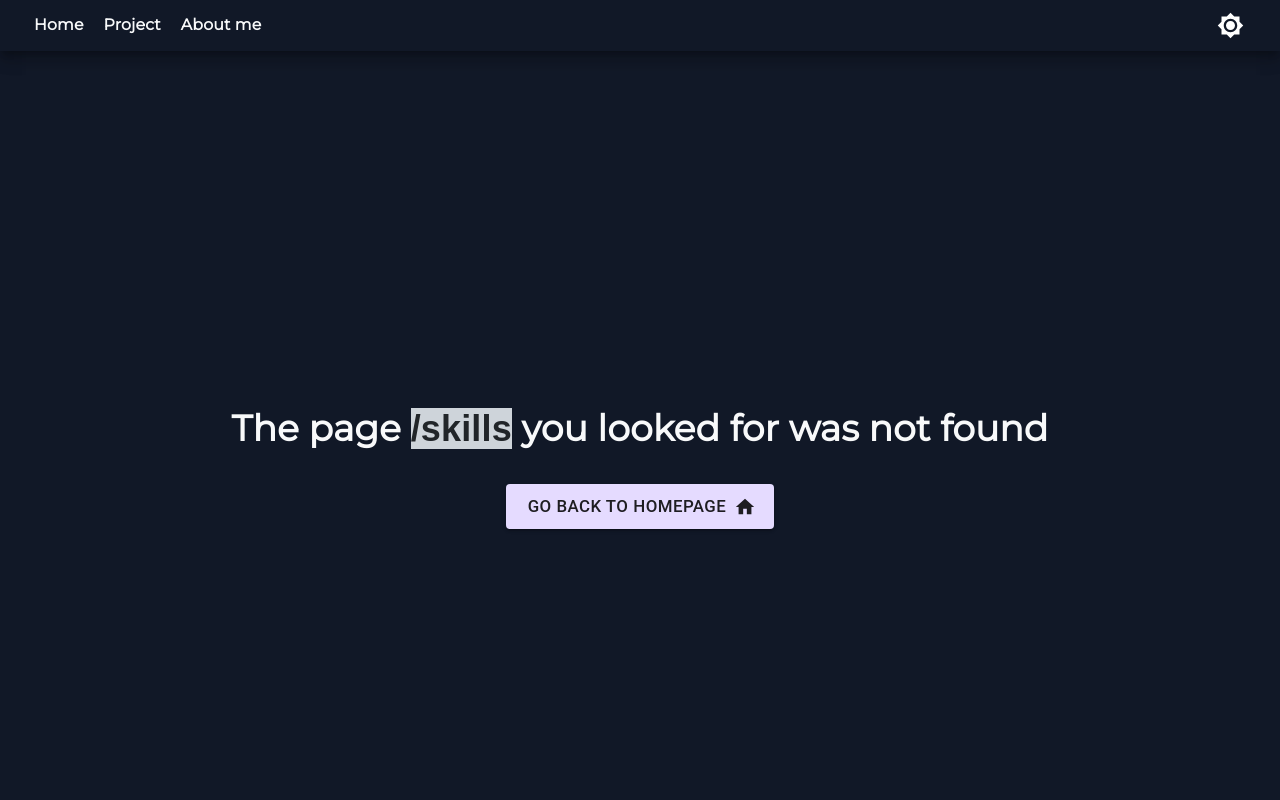
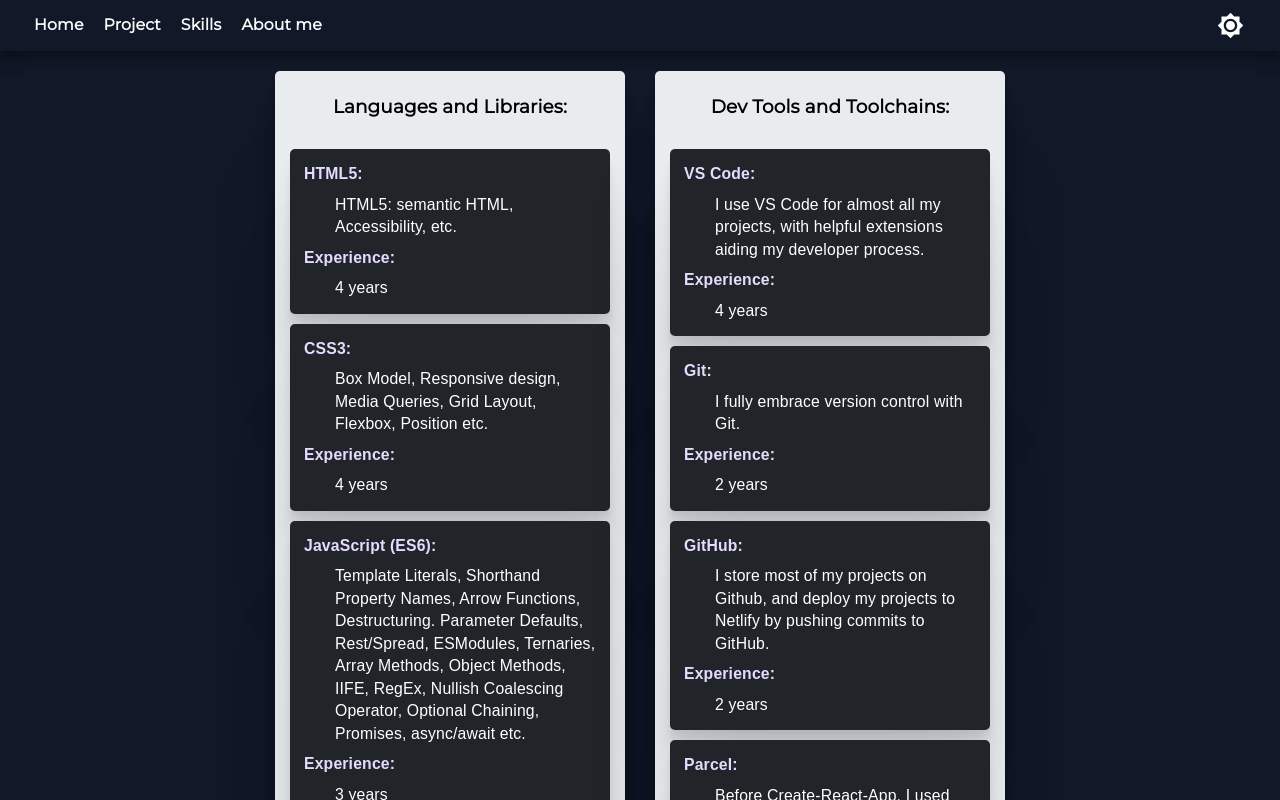
Before and after one commit to YutaMoriJP/Portfolio, a React (Create React App) app: page /skills in a window 1280 px wide. Before the commit this address had no page. Shown: the top 800 px of the page. Built offline with nearby package versions, Linux system fonts and the light colour scheme.

Commit message:
added skills page

```diff
--- a/src/App.js
+++ b/src/App.js
@@ -26,6 +26,7 @@ const CodeExamples = lazy(() => import("./Pages/CodeExamples"));
 const PlayGround = lazy(() => import("./Pages/PlayGround"));
 const ErrorPage = lazy(() => import("./Pages/404"));
 const About = lazy(() => import("./Pages/About"));
+const Skills = lazy(() => import('./Pages/Skills'))
 
 const App = () => {
   const { isDark } = useGlobalContext();
@@ -54,6 +55,9 @@ const App = () => {
                 <Route path="/about">
                   <About />
                 </Route>
+                <Route path="/skills">
+                  <Skills />
+                </Route>
                 <Route>
                   <ErrorPage />
                 </Route>
--- a/src/Components/Layout/Drawer.js
+++ b/src/Components/Layout/Drawer.js
@@ -14,6 +14,7 @@ import StyledLink from "../../StyledComponent/StyledLink";
 import HighlightIcon from "@material-ui/icons/Highlight";
 import PaletteIcon from "@material-ui/icons/Palette";
 import AccountBoxIcon from "@material-ui/icons/AccountBox";
+import BuildIcon from '@material-ui/icons/Build';
 const useStyles = makeStyles({
   list: {
     width: 250,
@@ -33,6 +34,7 @@ const navText = {
   "/code-examples": "Code Examples",
   "/playground": "Playground",
   "/about": "About me",
+  "/skills": "Skills"
 };
 
 const NavIcon = {
@@ -40,6 +42,7 @@ const NavIcon = {
   "/project": <HighlightIcon />,
   "/code-examples": <PaletteIcon />,
   "/about": <AccountBoxIcon />,
+  "/skills": <BuildIcon />
 };
 
 export default function Drawer({ open, onOpen, onClose }) {
@@ -59,7 +62,7 @@ export default function Drawer({ open, onOpen, onClose }) {
       </article>
       <Divider />
       <List>
-        {["/", "/project", "/about"].map((text, index) => (
+        {["/", "/project",  "/skills", "/about"].map((text, index) => (
           <StyledLink to={text} key={text} nopadding="true">
             <ListItem button>
               <ListItemIcon>{NavIcon[text]}</ListItemIcon>
--- a/src/Components/Layout/Navbar.js
+++ b/src/Components/Layout/Navbar.js
@@ -22,6 +22,7 @@ const Navbar = () => {
           <>
             <StyledLink to="/">Home</StyledLink>
             <StyledLink to="/project">Project</StyledLink>
+            <StyledLink to="/skills">Skills</StyledLink>
             <StyledLink to="/about">About me</StyledLink>
           </>
         )}
--- a/src/Pages/About.js
+++ b/src/Pages/About.js
@@ -4,9 +4,12 @@ import Paper from "@material-ui/core/Paper";
 import Divider from "@material-ui/core/Divider";
 import Link from "../StyledComponent/Link";
 import StyledLink from "../StyledComponent/StyledLink";
+import Helmet from "react-helmet";
 
 const About = () => {
   return (
+   <>
+   <Helmet><title>About Page</title></Helmet>
    <Container maxWidth="md">
    <Paper style={{ padding: 20, margin: 15 }}>
      <h1>About Page</h1>
@@ -78,6 +81,7 @@ const About = () => {
      </p>
    </Paper>
  </Container>
+ </>
   );
 };
 
--- a/src/Pages/Home.js
+++ b/src/Pages/Home.js
@@ -7,6 +7,7 @@ import IconButton from "@material-ui/core/IconButton";
 import Project from "./Project";
 import Text, { NormalText } from "../Components/Animation/Text";
 import { Zoom } from "react-awesome-reveal";
+import StyledLink from "../StyledComponent/StyledLink";
 
 const Notice = lazy(() => import("../Components/Notice/Notice"));
 
@@ -54,7 +55,7 @@ export const Home = () => {
             Hi, I am Yuta, a front end web developer from Japan.
           </Text>
           <NormalText variant="h6" delay={200} color="pink">
-            See my projects below, or learn more about me here.
+            See my projects below, <StyledLink nopadding to='./skills'>skills</StyledLink>, or learn more about me <StyledLink nopadding to='./about'>here.</StyledLink>
           </NormalText>
         </HomeTitle>
         <More>
--- a/src/Pages/Skills.js
+++ b/src/Pages/Skills.js
@@ -0,0 +1,273 @@
+import React from "react";
+import Container from "@material-ui/core/Container";
+import Paper from "@material-ui/core/Paper";
+import Divider from "@material-ui/core/Divider";
+import Link from "../StyledComponent/Link";
+import StyledLink from "../StyledComponent/StyledLink";
+import Helmet from "react-helmet";
+
+ import styled from "styled-components";
+import { v4 as uuidv4 } from "uuid";
+//    skills: {containerBg:'#f8f9fa', itemBG: "#212529" }
+
+const Lists = styled.article`
+  border-radius: 5px;
+  background: ${props => props.theme.skills.itemBG};
+   padding: 10px;
+  text-align: left;
+  box-shadow: 0 2.8px 2.2px rgba(0, 0, 0, 0.02),
+    0 6.7px 5.3px rgba(0, 0, 0, 0.028), 0 12.5px 10px rgba(0, 0, 0, 0.035),
+    0 22.3px 17.9px rgba(0, 0, 0, 0.042), 0 41.8px 33.4px rgba(0, 0, 0, 0.05),
+    0 100px 80px rgba(0, 0, 0, 0.07);
+  span {
+    font-weight: 900;
+  }
+  p {
+    padding: 4px;
+    margin: 0;
+    color: ${props => props.theme.skills.itemColor};
+}
+  p:first-child {
+    font-weight: 900;
+    color: ${props => props.theme.link.color};
+  }
+  p:nth-child(2) {
+    padding-left: 35px;
+  }
+  p:nth-child(3) {
+    font-weight: 600;
+    color: ${props => props.theme.link.color};
+  }
+  p:nth-child(4) {
+    padding-left: 35px;
+  }
+  margin: 0 10px;
+`;
+
+const tools = [
+  {
+    header: "VS Code",
+    language: "I use VS Code for almost all my projects, with helpful extensions aiding my developer process.",
+    experience: "4 years",
+    id: uuidv4()
+  },
+  {
+    header: "Git",
+    language: "I fully embrace version control with Git.",
+    experience: "2 years",
+    id: uuidv4()
+  },
+  {
+    header: "GitHub",
+    language: "I store most of my projects on Github, and deploy my projects to Netlify by pushing commits to GitHub.",
+    experience: "2 years",
+    id: uuidv4()
+  },
+  {
+    header: "Parcel",
+    language: "Before Create-React-App, I used Parcel to build my React apps, and still occasionally use for projects like `CSS Grid Blog Layout`.",
+    experience: "2 years",
+    id: uuidv4()
+  },
+  {
+    header: "Prettier",
+    language: "Mostly used as a VS Code Extension, but occasionally use it as a npm package.",
+    experience: "2 years",
+    id: uuidv4()
+  },
+  {
+    header: "ESLint",
+    language: "Mostly use React ESLint plugins, but also other plugins if the need arises.",
+    experience: "2 years",
+    id: uuidv4()
+  },
+  {
+    header: "Terminal",
+    language: "Comfortable with basic commands, and I have some understanding of bash scripts.",
+    experience: "2 years",
+    id: uuidv4()
+  },
+  {
+    header: "Netlify",
+    language: "All of my projects are deployed to Netlify with GitHub.",
+    experience: "2 years",
+    id: uuidv4()
+  },
+  {
+    header: "CodePen",
+    language: "Not using it much anymore, but it was a great tool when I was learning and testing HTML and CSS.",
+    experience: "4 years",
+    id: uuidv4()
+  },
+  {
+    header: "CodeSandbox",
+    language: "Completely switched over to CodeSandbox from CodePen, and used it for some of my projects. I also write a lot of my Re-Usable components in CodeSandbox.",
+    experience: "1 year",
+    id: uuidv4()
+  },
+  {
+    header: "Create React App",
+    language: "All of my React projects use Create React App, like my portfolio.",
+    experience: "2 years",
+    id: uuidv4()
+  },
+  {
+    header: "Weebly",
+    language: "My interest in websites in general started with Weebly, and that's what I used when I started with my website business.",
+    experience: "7 years",
+    id: uuidv4()
+  },
+  {
+    header: "WordPress",
+    language: "Switched to Wordpress as Weebly was too limited. Also used WordPress in my job as a performance marketer.",
+    experience: "3 years",
+    id: uuidv4()
+  },
+  {
+    header: "Figma",
+    language: "Most of my wireframing work is done on Figma.",
+    experience: "1 year",
+    id: uuidv4()
+  },
+  {
+    header: "Preview",
+    language: "Comfortable in using Mac OS's Preview application. Started using it when I ran my website business.",
+    experience: "5 years",
+    id: uuidv4()
+  }
+];
+
+const languages = [
+  {
+    header: "HTML5",
+    language: "HTML5: semantic HTML, Accessibility, etc.",
+    experience: "4 years",
+    id: uuidv4()
+  },
+  {
+    header: "CSS3",
+    language:
+      "Box Model, Responsive design, Media Queries, Grid Layout, Flexbox, Position etc.",
+    experience: "4 years",
+    id: uuidv4()
+  },
+  {
+    header: "JavaScript (ES6)",
+    language:
+      "Template Literals, Shorthand Property Names, Arrow Functions, Destructuring. Parameter Defaults, Rest/Spread, ESModules, Ternaries, Array Methods, Object Methods, IIFE, RegEx, Nullish Coalescing Operator, Optional Chaining, Promises, async/await etc.",
+    experience: "3 years",
+    id: uuidv4()
+  },
+  {
+    header: "UI Library",
+    language: " React JS - Class Components & Function Components",
+    experience: "2 years",
+    id: uuidv4()
+  },
+  {
+    header: "Testing",
+    language: "Jest and React Testing Library",
+    experience: "2 years",
+    id: uuidv4()
+  },
+  {
+    header: "UI Framework",
+    language: " Material UI and React Bootstrap",
+    experience: "2 years",
+    id: uuidv4()
+  },
+  {
+    header: "CSS in JS",
+    language: "styled-components and emotion",
+    experience: "2 years",
+    id: uuidv4()
+  },
+  {
+    header: "Routing",
+    language: "React Router",
+    experience: "1 year",
+    id: uuidv4()
+  },
+  {
+    header: "Static Site Generator",
+    language: "Gatsby",
+    experience: "6 months",
+    id: uuidv4()
+  },
+  {
+    header: "Currently Learning",
+    language:
+      "Typescipt, Node.js, and Next.js. Planned things to learn Vue.js and Electron.",
+    id: uuidv4()
+  }
+];
+
+const Language = ({ header, language, experience }) => {
+  return (
+    <Lists>
+      {header && <p>{header}:</p>}
+      {language && <p>{language}</p>}
+      {experience && (
+        <>
+          <p>Experience:</p>
+          <p>{experience}</p>
+        </>
+      )}
+    </Lists>
+  );
+};
+ //    skills: {containerBg:'#f8f9fa', itemBG: "#212529", titleColor: "white", itemColor: "black" }
+
+const SkillsContainer = styled.article`
+  h1 {
+    color: ${props => props.theme.skills.titleColor};
+  }
+  margin-top:20px;
+  padding: 5px;
+  border-radius: 5px;
+  box-shadow: 0 2.8px 2.2px rgba(0, 0, 0, 0.02),
+    0 6.7px 5.3px rgba(0, 0, 0, 0.028), 0 12.5px 10px rgba(0, 0, 0, 0.035),
+    0 22.3px 17.9px rgba(0, 0, 0, 0.042), 0 41.8px 33.4px rgba(0, 0, 0, 0.05),
+    0 100px 80px rgba(0, 0, 0, 0.07);
+  background: ${props => props.theme.skills.containerBg};
+  display: flex;
+  flex-direction: column;
+  gap: 10px;
+  width: 350px;
+`;
+
+const Skill = ({ datas, children }) => {
+  return (
+    <SkillsContainer>
+      <h1>{children}</h1>
+      {datas.map((data) => (
+        <Language key={data.id} {...data} />
+      ))}
+    </SkillsContainer>
+  );
+};
+
+const Canvas = styled.article`
+  display: flex;
+  flex-direction: row;
+  justify-content: center;
+  flex-wrap: wrap;
+  gap: 30px;
+  > * {
+    flex: 0 1 350px;
+  }
+`;
+
+
+
+const Skills = () => {
+    return <><Helmet><title>Skills Page</title></Helmet>
+    <Container maxWidth="md">
+    <Canvas>
+    <Skill datas={languages}>Languages and Libraries:</Skill>
+    <Skill datas={tools}>Dev Tools and Toolchains:</Skill>
+  </Canvas>
+  </Container></>
+}
+
+export default Skills;
--- a/src/StyledComponent/StyledLink.js
+++ b/src/StyledComponent/StyledLink.js
@@ -11,7 +11,10 @@ const StyledLink = styled(Link)`
     ${props =>
       props.nopadding &&
       css`
-        padding: 0;
+      padding: 0;
+      font-family: arial;
+      color: ${props => props.theme.link.color};
+      text-decoration: underline;
       `}
   }
 `;
```
Also changed, not shown: src/GlobalStyle/theme.js (+5 -2 lines), src/Pages/Project.js (+12 -1 lines). Lines whose indentation alone changed are shown as unchanged.
